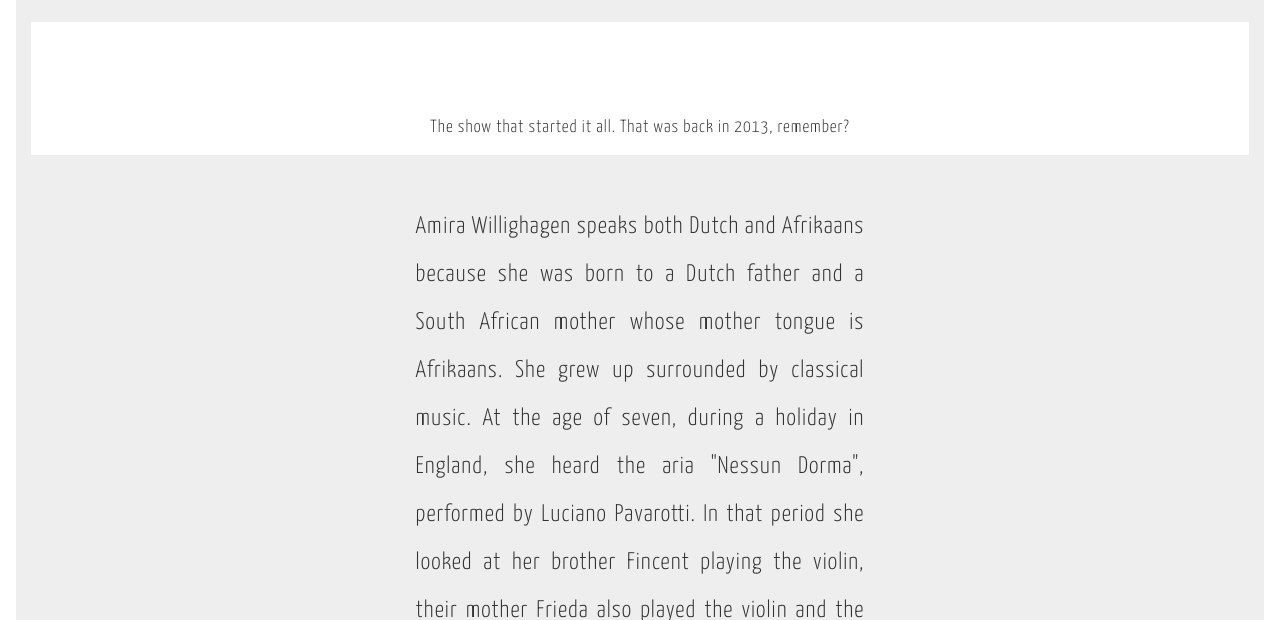
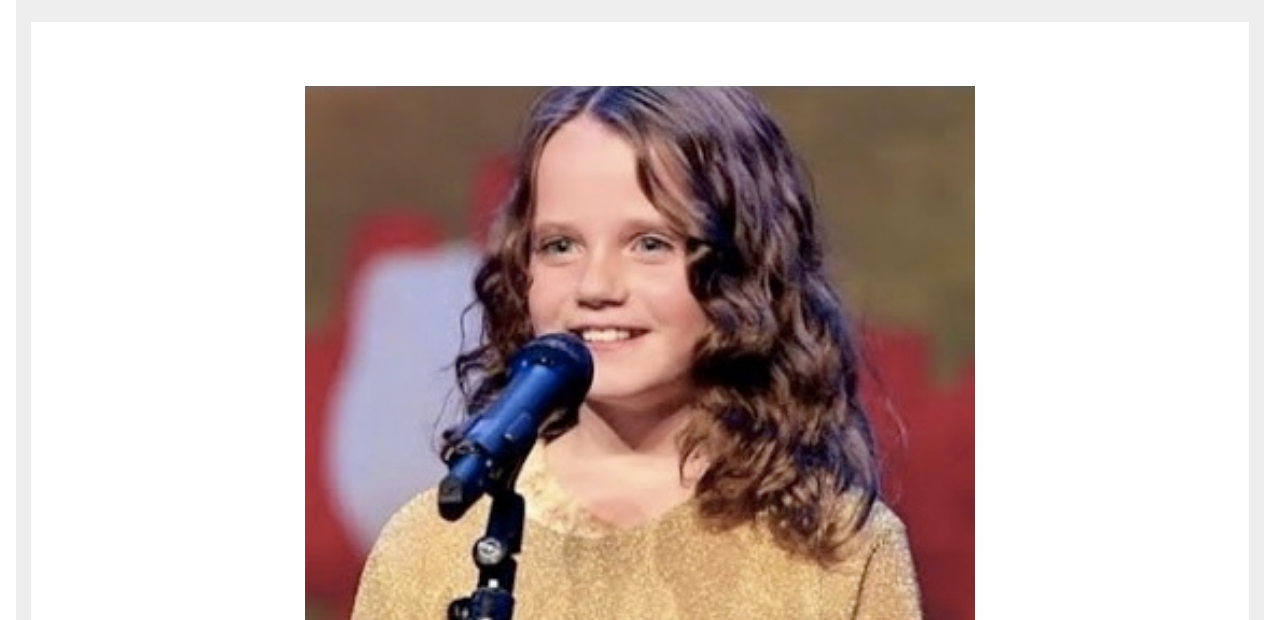
Before and after one commit to tioung/tribute1.0, a plain HTML site: page index.html in a window 1280 px wide. Shown: the part 180-800 px from the top of the page. Drawn offline with Linux system fonts and the light colour scheme; the site is published under a folder, as on GitHub Pages, so addresses that start at the root find nothing.

Commit message:
Update index.html

```diff
--- a/index.html
+++ b/index.html
@@ -19,7 +19,7 @@
 
     <main>
       <div class="main-image">
-        <img src="/images/amira-willighagen.jpg" alt="">
+        <img src="images/amira-willighagen.jpg" alt="">
         <p>The show that started it all. That was back in 2013, remember?</p>
       </div>
       <div class="body">
```
